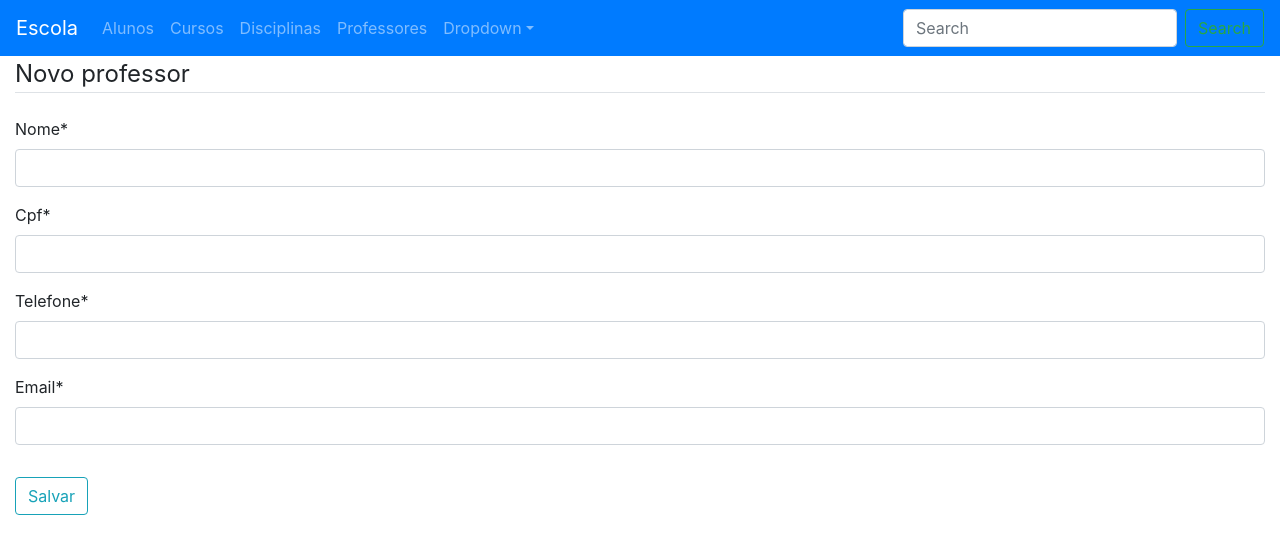
After one commit to dgzzn/escola-django, a Django app: page /professores/novo/ in a window 1280 px wide. The commit adds this page. Shown: the top 554 px of the page. Run offline with Django 3.2, Linux system fonts and the light colour scheme; some libraries are stand-ins or nearby versions.

Commit message:
index semi completo

```diff
--- a/escola/models.py
+++ b/escola/models.py
@@ -45,6 +45,10 @@ class Professor(models.Model):
     def __str__(self):
         return self.nome
 
+    def get_absolute_url(self):
+        return reverse("detalhe-professor", kwargs={"pk": self.pk})
+
+
 class Turma(models.Model):
     disciplina = models.ForeignKey(Disciplina, on_delete=models.CASCADE)
     professor = models.ForeignKey(Professor, on_delete=models.CASCADE)
--- a/escola/templates/escola/base.html
+++ b/escola/templates/escola/base.html
@@ -15,7 +15,7 @@
   </head>
   <body>
   <nav class="navbar navbar-expand-sm navbar-dark bg-primary">
-      <a class="navbar-brand" href="#">Escola</a>
+      <a class="navbar-brand" href="{% url 'index' %}">Escola</a>
       <button class="navbar-toggler d-lg-none" type="button" data-toggle="collapse" data-target="#collapsibleNavId" aria-controls="collapsibleNavId"
           aria-expanded="false" aria-label="Toggle navigation"></button>
       <div class="collapse navbar-collapse" id="collapsibleNavId">
--- /dev/null
+++ b/escola/templates/escola/professor_form.html
@@ -0,0 +1,20 @@
+{% extends 'escola/base.html' %}
+{% load crispy_forms_tags %}
+
+{% block content %}
+
+<div class="content-section">
+    <form method="POST">
+        {% csrf_token %}
+
+        <fieldset class="form-group">
+            <legend class="border-bottom mb-4">Novo professor</legend>
+            {{ form|crispy }}
+        </fieldset>
+        <div class="form-group">
+            <button type="submit" class="btn btn-outline-info">Salvar</button>
+        </div>
+    </form>
+</div>
+
+{% endblock content %}
--- a/escola/templates/escola/professor_list.html
+++ b/escola/templates/escola/professor_list.html
@@ -4,6 +4,7 @@
 
 <h1>Professores</h1>
 
+<a name="" id="" class="btn btn-primary" href="{% url 'novo-professor' %}" role="button">Novo</a><br><br>
 <table class="table">
     <thead class="thead-dark">
         <tr>
@@ -17,9 +18,10 @@
 
 {% for professor in professor_list %}
         <tr>
-            <td scope="row">{{ professor.nome }}</td>
+            <td scope="row"><a href="{% url 'detalhe-professor' professor.id %}">{{ professor.nome }}</a></td>
             <td>{{ professor.email }}</td>
-            <td>alterar/excluir</td>
+            <td><a name="" id="" class="btn btn-primary" href="{% url 'alterar-professor' professor.id %}" role="button">Alterar</a>
+            <a name="" id="" class="btn btn-danger" href="{% url 'excluir-professor' professor.id %}" role="button">Excluir</a></td>
         </tr>
 {% endfor %}
     </tbody>
--- a/escola/urls.py
+++ b/escola/urls.py
@@ -18,7 +18,7 @@ from django.urls import path
 from . import views
 
 urlpatterns = [
-    path('', views.index, name='index'),
+    path('', views.IndexView.as_view(), name='index'),
     # alunos
     path('alunos/', views.AlunoListView.as_view(), name='lista-alunos'),
     path('alunos/<int:pk>/', views.AlunoDetailView.as_view(), name='detalhe-aluno'),
@@ -39,4 +39,8 @@ urlpatterns = [
     path('disciplinas/<int:pk>/excluir/', views.DisciplinaDeleteView.as_view(), name='excluir-disciplina'),
     # professores
     path('professores/', views.ProfessorListView.as_view(), name='lista-professores'),
+    path('professores/<int:pk>/', views.ProfessorDetailView.as_view(), name='detalhe-professor'),
+    path('professores/novo/', views.ProfessorCreateView.as_view(), name='novo-professor'),
+    path('professores/<int:pk>/editar/', views.ProfessorUpdateView.as_view(), name='alterar-professor'),
+    path('professores/<int:pk>/excluir/', views.ProfessorDeleteView.as_view(), name='excluir-professor'),
 ]
--- a/escola/views.py
+++ b/escola/views.py
@@ -7,8 +7,15 @@ from django.urls import reverse_lazy
 
 # Create your views here.
 
-def index(request):
-    return render(request, 'escola/base.html', {})
+class IndexView(ListView):
+    model = Aluno
+    template_name = 'escola/index.html'
+
+    def get_context_data(self, **kwargs):
+         context = super(IndexView, self).get_context_data(**kwargs)
+         # context['Aluno'] = Aluno.objects.all()
+         context['professor_list'] = Professor.objects.order_by('nome')[:5]
+         return context
 
 #aluno
 class AlunoListView(ListView):
@@ -71,3 +78,18 @@ class DisciplinaDeleteView(DeleteView):
 
 class ProfessorListView(ListView):
     model = Professor
+
+class ProfessorDetailView(DetailView):
+    model = Professor
+
+class ProfessorCreateView(CreateView):
+    model = Professor
+    fields = ['nome', 'cpf', 'telefone', 'email']
+
+class ProfessorUpdateView(UpdateView):
+    model = Professor
+    fields = ['nome', 'cpf', 'telefone', 'email']
+
+class ProfessorDeleteView(DeleteView):
+    model = Professor
+    success_url = reverse_lazy('lista-professores')
```
Also changed, not shown: escola/templates/escola/index.html (added, +47 -0 lines), escola/templates/escola/professor_confirm_delete.html (added, +21 -0 lines), escola/templates/escola/professor_detail.html (added, +19 -0 lines), db.sqlite3.
